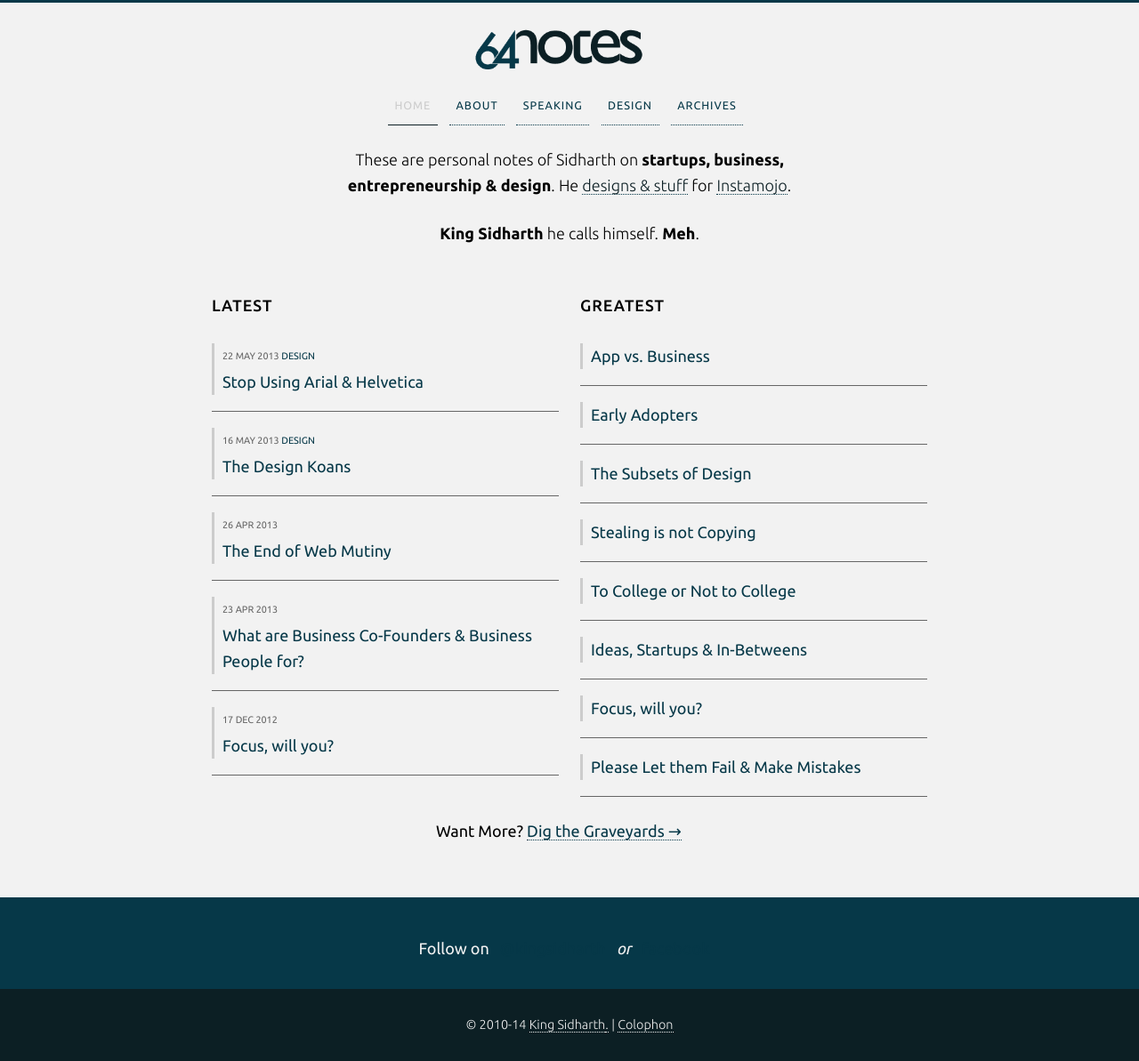
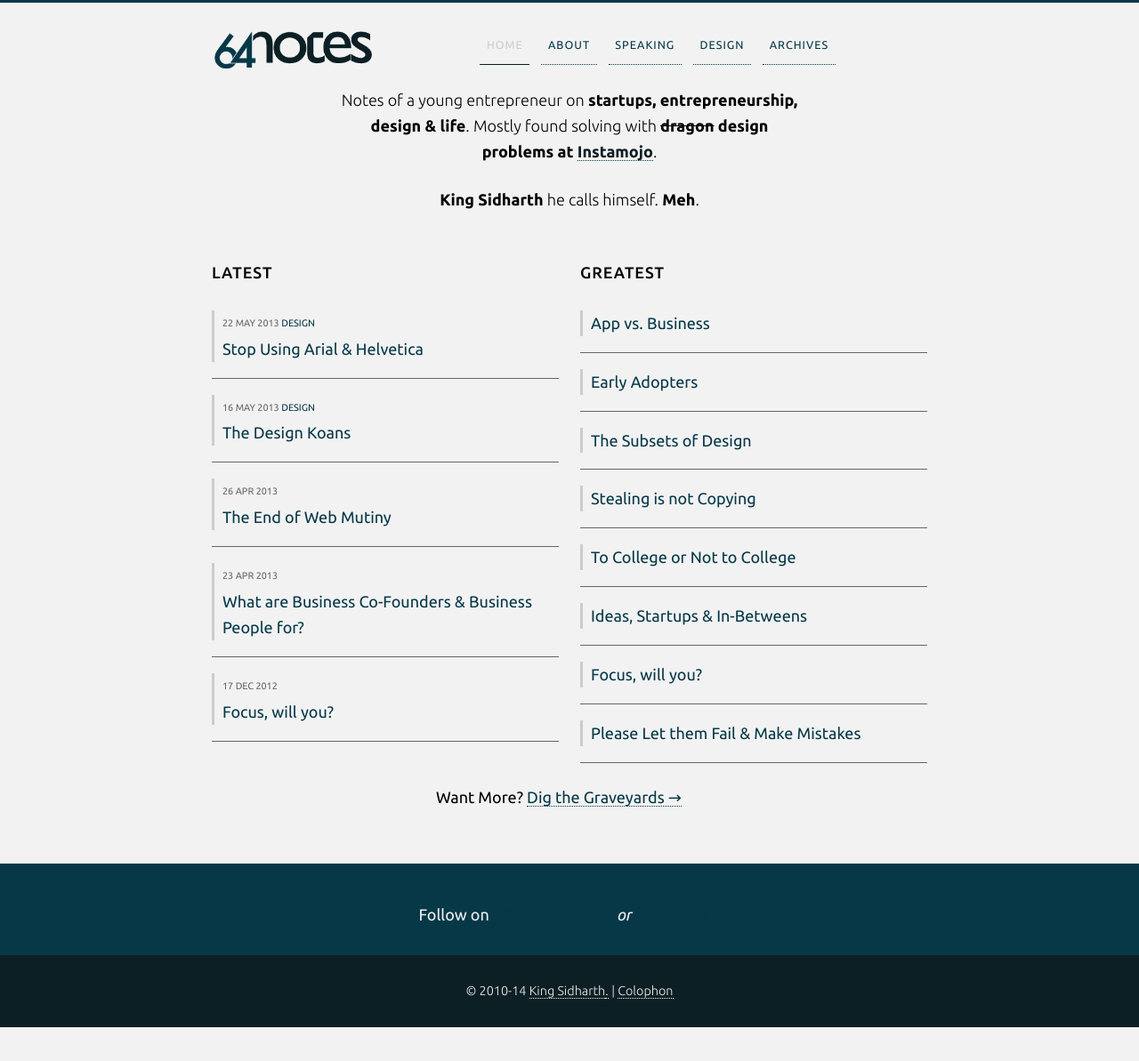
Before and after one commit to 64Notes/64notes.com, a Jekyll site: the page built from index.html, in a window 1280 px wide. Shown: the whole page at 89% size. Built offline with Jekyll 4.4.1, drawn with Linux system fonts in a browser that asks for light colours; nearby versions of some CDN libraries; after the commit the page ends 1155 px from its top, so only the background shows below that.

Commit message:
Export header, restyle header. Change layout and content.

```diff
--- /dev/null
+++ b/_includes/header.html
@@ -0,0 +1,40 @@
+<div id='header_area' class="grid">
+  <div class='area' id='header'>
+
+    <div class="grid__item one-quarter palm-one-whole">
+    {% if page.slug == 'home' %}
+      <h1 id=logo>64 Notes</h1>
+    {% else %}
+      <a href='{{ site.url }}' id='logo'>64 Notes</a>
+    {% endif %}
+    </div><!---
+
+    --><nav class="grid__item three-quarters palm-one-whole">
+      <ul class='nav no-bottom-margin desk-right' data-nav-title="Navigation">
+        <li>
+        <a {% if page.slug == 'home' %}class="active"{%endif%} href='/'>Home</a>
+        </li>
+        <li>
+        <a {% if page.slug == 'about' %}class="active"{% endif %} href='/about'>About</a>
+        </li>
+        <li>
+        <a {% if page.category == 'talks' or page.slug == 'speaking' %}class="active"{% endif %} href='/speaking'>Speaking</a>
+        </li>
+        <li>
+        <a {% if page.category == 'design' or page.slug == 'design_archives' %}class="active"{% endif %} href='/design'>Design</a>
+        </li>
+        <li>
+        <a {% if page.slug == 'archives' %}class="active"{% endif %} href='/archives'>Archives</a>
+        </li>
+      </ul>
+    </nav>
+    <!-- .nav-bar -->
+
+    {% if page.slug == 'home' %}
+    <div class="grid__item one-whole" id="introduction">
+      <p>Notes of a young entrepreneur on <strong>startups, entrepreneurship, design &amp; life</strong>.  Mostly found solving with <strong><strike>dragon</strike> design problems at <a href="http://instamojo.com">Instamojo</a></strong>.</p>
+      <p class="no-bottom-margin"><strong>King Sidharth</strong> he calls himself. <strong>Meh</strong>.</p>
+    </div><!-- #introduction -->
+    {% endif %}
+  </div>
+</div><!-- #header_area -->
--- a/_layouts/base.html
+++ b/_layouts/base.html
@@ -37,44 +37,7 @@
     {% endif %}
   </head>
   <body class="{{ page.slug }} {{ page.category }}">
-    <div id='header_area' class="grid">
-      <div class='area' id='header'>
-        {% if page.slug == 'home' %}
-        <h1 id=logo class="grid__item one-whole">64 Notes</h1>
-        {% else %}
-        <a href='{{ site.url }}' class="grid__unit one-whole" id='logo'>64 Notes</a>
-        {% endif %}
-
-        <nav class="grid__item one-whole">
-          <ul class='nav no-bottom-margin'>
-            <li>
-              <a {% if page.slug == 'home' %}class="active"{%endif%} href='/'>Home</a>
-            </li>
-            <li>
-              <a {% if page.slug == 'about' %}class="active"{% endif %} href='/about'>About</a>
-            </li>
-            <li>
-            <a {% if page.category == 'talks' or page.slug == 'speaking' %}class="active"{% endif %} href='/speaking'>Speaking</a>
-            </li>
-            <li>
-            <a {% if page.category == 'design' or page.slug == 'design_archives' %}class="active"{% endif %} href='/design'>Design</a>
-            </li>
-            <li>
-              <a {% if page.slug == 'archives' %}class="active"{% endif %} href='/archives'>Archives</a>
-            </li>
-          </ul>
-        </nav>
-        <!-- .nav-bar -->
-
-        {% if page.slug == 'home' %}
-        <div class="grid__item one-whole" id="introduction">
-          <p>These are personal notes of Sidharth on <strong>startups, business, entrepreneurship &amp; design</strong>. He <a href="/design">designs &amp; stuff</a> for <a href="http://instamojo.com">Instamojo</a>.</p>
-          <p><strong>King Sidharth</strong> he calls himself. <strong>Meh</strong>.</p>
-        </div><!-- #introduction -->
-        {% endif %}
-      </div>
-    </div>
-    <!-- #header_area -->
+    {% include header.html %}
     {{ content }}
     <!-- #content_area -->
     <div id='social_area' class="grid">
```
Also changed, not shown: assets/scss/screen.scss (+6 -6 lines).
